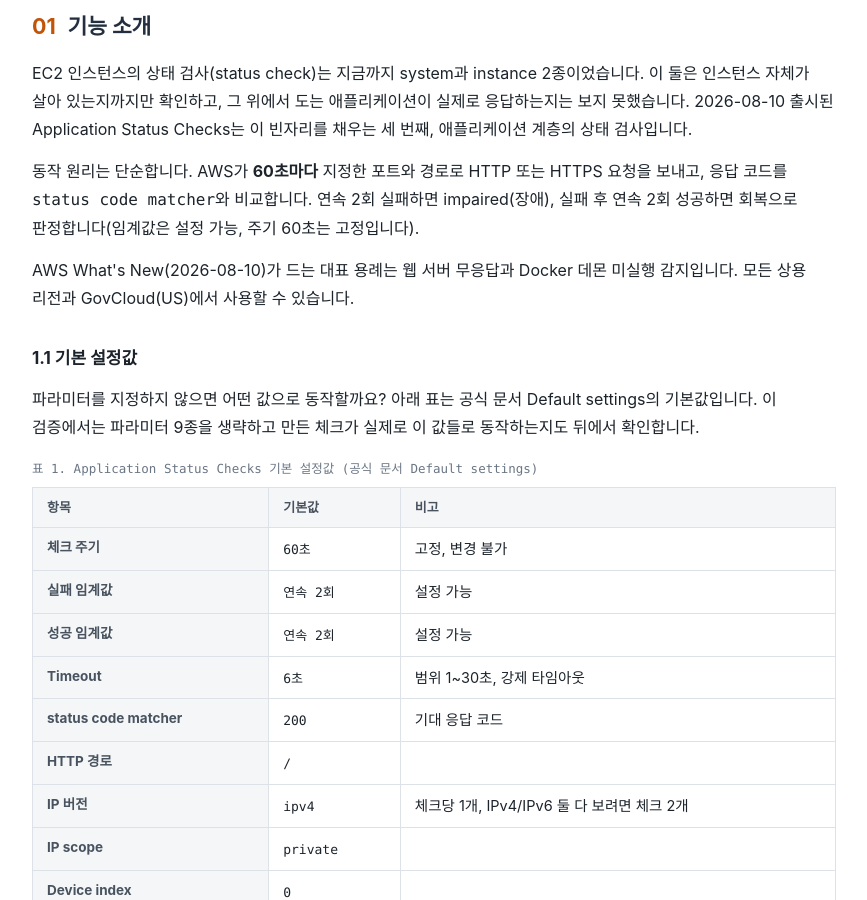
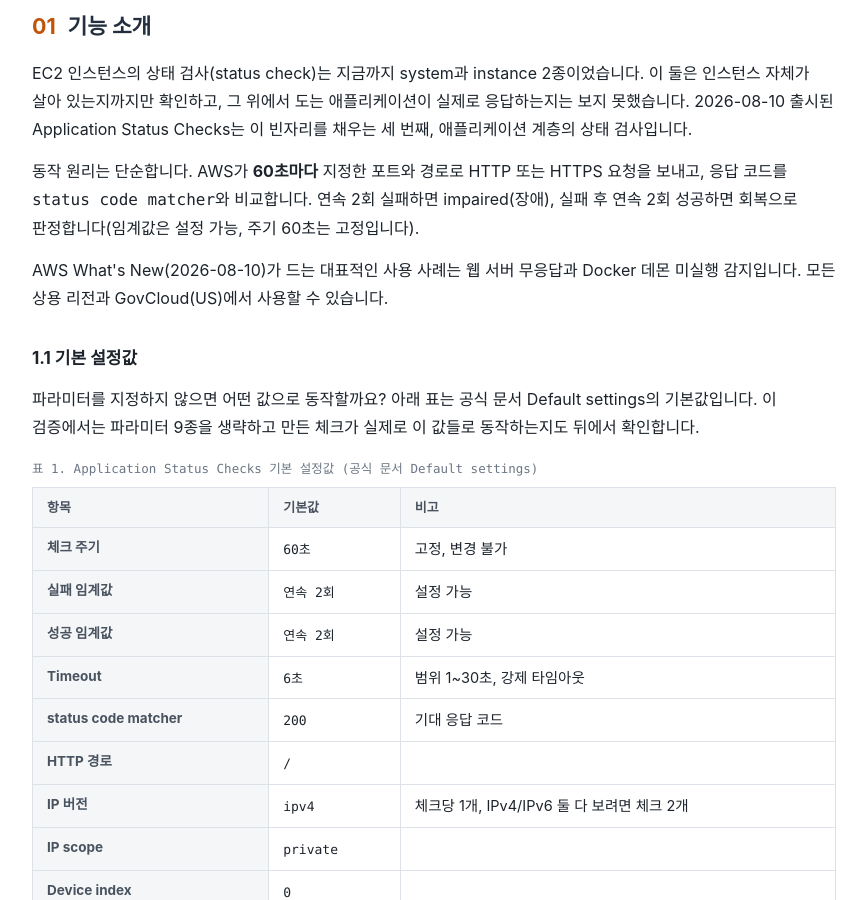
Before and after one commit to whchoi98/whchoi98.github.io, a Jekyll site: the page docs/techblog/aws-core/ec2-application-status-checks-report.html, which Jekyll copies as it is, in a window 1280 px wide and 900 px high, scrolled down 1325 px. Shown: the whole window, without its empty margins (206-1073 px from the left). Built offline with Jekyll 4.4.1, drawn with Linux system fonts in a browser that asks for light colours; some web fonts are replaced.

Commit message:
docs: ec2-asc 문구 수정 - 대표 용례를 대표적인 사용 사례로

```diff
--- a/docs/techblog/aws-core/ec2-application-status-checks-report.html
+++ b/docs/techblog/aws-core/ec2-application-status-checks-report.html
@@ -676,7 +676,7 @@
     연속 2회 실패하면 impaired(장애), 실패 후 연속 2회 성공하면 회복으로 판정합니다(임계값은 설정 가능, 주기 60초는 고정입니다).
   </p>
   <p>
-    AWS What's New(2026-08-10)가 드는 대표 용례는 웹 서버 무응답과 Docker 데몬 미실행 감지입니다.
+    AWS What's New(2026-08-10)가 드는 대표적인 사용 사례는 웹 서버 무응답과 Docker 데몬 미실행 감지입니다.
     모든 상용 리전과 GovCloud(US)에서 사용할 수 있습니다.
   </p>
 
```
